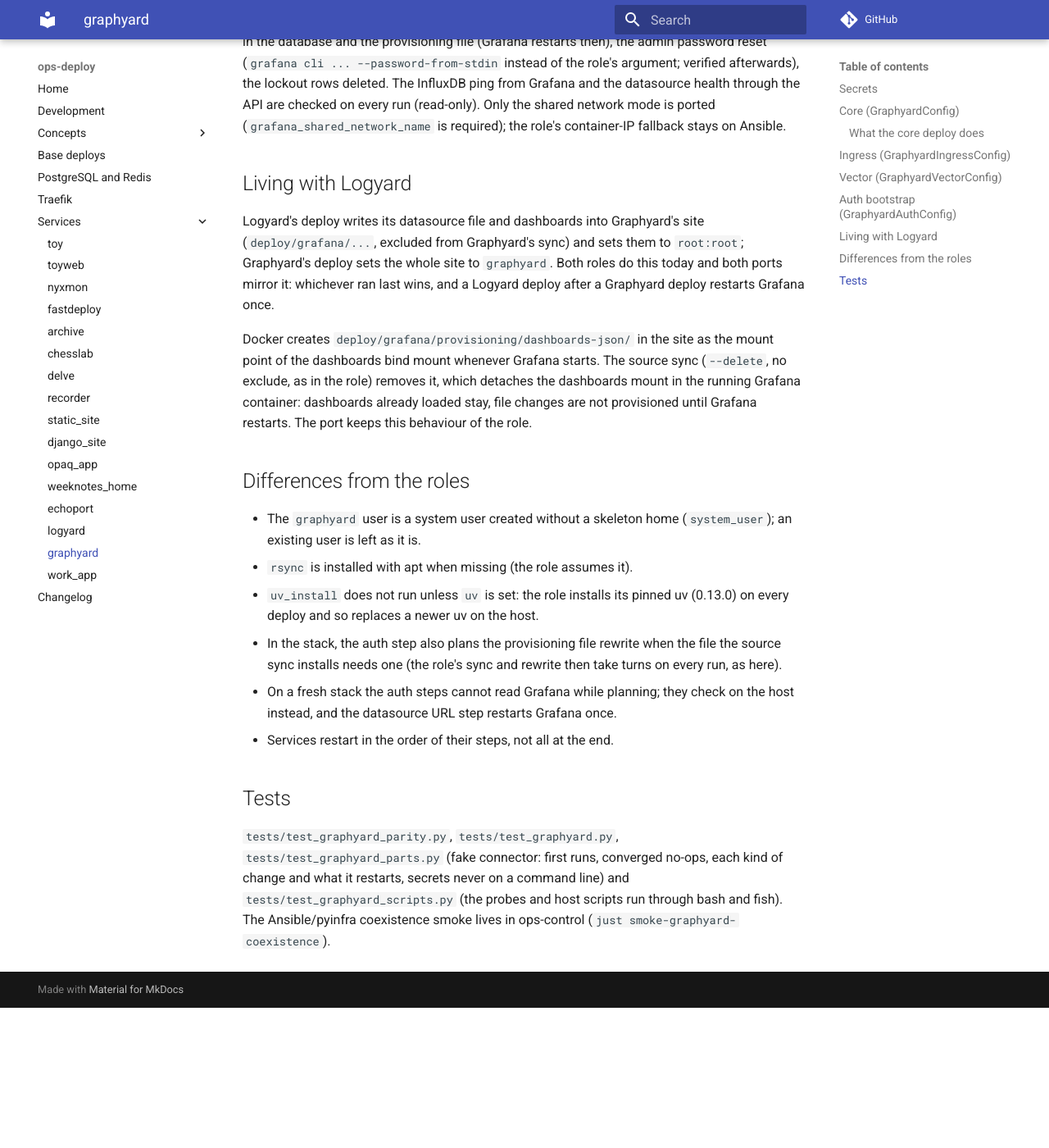
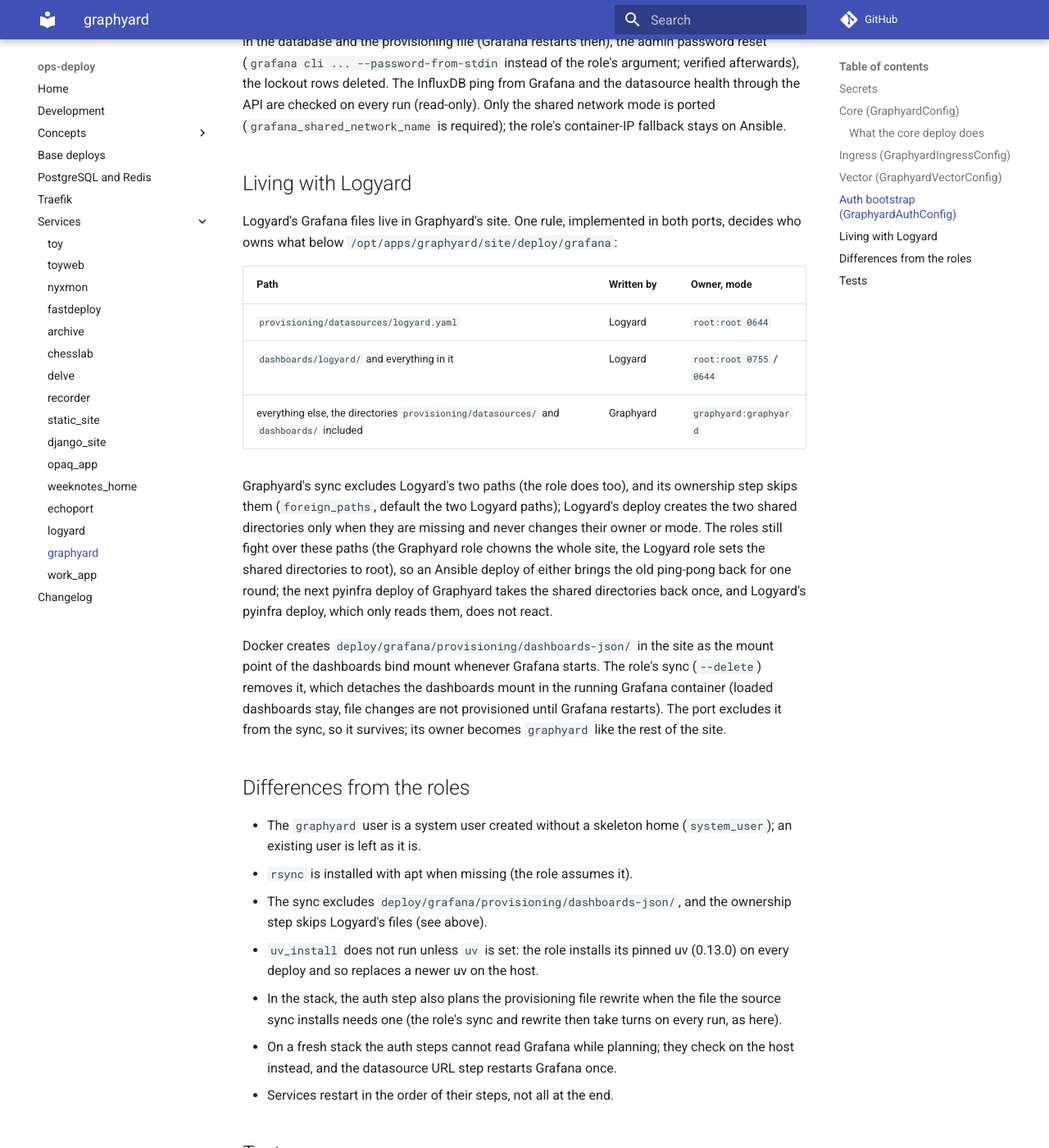
Before and after one commit to ephes/ops-deploy, an MkDocs documentation site: the page built from docs/services/graphyard.md, in a window 1280 px wide and 1400 px high, scrolled down 5049 px. Shown: the whole window at 82% size. Built offline with MkDocs 1.6.1 and Material for MkDocs 9.7.7, drawn with Linux system fonts in a browser that asks for light colours; comment, search, counter and statistics services are not loaded; before the commit the page ends 6278 px from its top, so only the background shows below that.

Commit message:
Give Graphyard and Logyard one ownership rule for the shared Grafana tree
Logyard owns its datasource file and dashboards below Graphyard's
deploy/grafana (root:root), Graphyard everything else, the shared
provisioning/datasources and dashboards directories included. Graphyard's
ownership step prunes Logyard's paths (GraphyardConfig.foreign_paths) and
Logyard only creates the shared directories when they are missing, so the
two deploys no longer flip each other's owners or restart Grafana for it.

The Graphyard source sync also excludes
deploy/grafana/provisioning/dashboards-json/, the mount point Docker
creates for the dashboards bind mount; the role's --delete removes it and
detaches the mount in the running Grafana container. The Ansible roles stay
as they are.

```diff
--- a/docs/services/graphyard.md
+++ b/docs/services/graphyard.md
@@ -180,24 +180,39 @@
 
 ## Living with Logyard
 
-Logyard's deploy writes its datasource file and dashboards into Graphyard's
-site (`deploy/grafana/...`, excluded from Graphyard's sync) and sets them to
-`root:root`; Graphyard's deploy sets the whole site to `graphyard`. Both
-roles do this today and both ports mirror it: whichever ran last wins, and a
-Logyard deploy after a Graphyard deploy restarts Grafana once.
+Logyard's Grafana files live in Graphyard's site. One rule, implemented in
+both ports, decides who owns what below `/opt/apps/graphyard/site/deploy/grafana`:
+
+| Path | Written by | Owner, mode |
+|---|---|---|
+| `provisioning/datasources/logyard.yaml` | Logyard | `root:root 0644` |
+| `dashboards/logyard/` and everything in it | Logyard | `root:root 0755` / `0644` |
+| everything else, the directories `provisioning/datasources/` and `dashboards/` included | Graphyard | `graphyard:graphyard` |
+
+Graphyard's sync excludes Logyard's two paths (the role does too), and its
+ownership step skips them (`foreign_paths`, default the two Logyard paths);
+Logyard's deploy creates the two shared directories only when they are
+missing and never changes their owner or mode. The roles still fight over
+these paths (the Graphyard role chowns the whole site, the Logyard role sets
+the shared directories to root), so an Ansible deploy of either brings the
+old ping-pong back for one round; the next pyinfra deploy of Graphyard takes
+the shared directories back once, and Logyard's pyinfra deploy, which only
+reads them, does not react.
 
 Docker creates `deploy/grafana/provisioning/dashboards-json/` in the site as
 the mount point of the dashboards bind mount whenever Grafana starts. The
-source sync (`--delete`, no exclude, as in the role) removes it, which
-detaches the dashboards mount in the running Grafana container: dashboards
-already loaded stay, file changes are not provisioned until Grafana restarts.
-The port keeps this behaviour of the role.
+role's sync (`--delete`) removes it, which detaches the dashboards mount in
+the running Grafana container (loaded dashboards stay, file changes are not
+provisioned until Grafana restarts). The port excludes it from the sync, so
+it survives; its owner becomes `graphyard` like the rest of the site.
 
 ## Differences from the roles
 
 - The `graphyard` user is a system user created without a skeleton home
   (`system_user`); an existing user is left as it is.
 - `rsync` is installed with apt when missing (the role assumes it).
+- The sync excludes `deploy/grafana/provisioning/dashboards-json/`, and the
+  ownership step skips Logyard's files (see above).
 - `uv_install` does not run unless `uv` is set: the role installs its pinned
   uv (0.13.0) on every deploy and so replaces a newer uv on the host.
 - In the stack, the auth step also plans the provisioning file rewrite when
```
Also changed, not shown: docs/changelog.md (+11 -4 lines), docs/services/logyard.md (+7 -2 lines), 4 other files.
